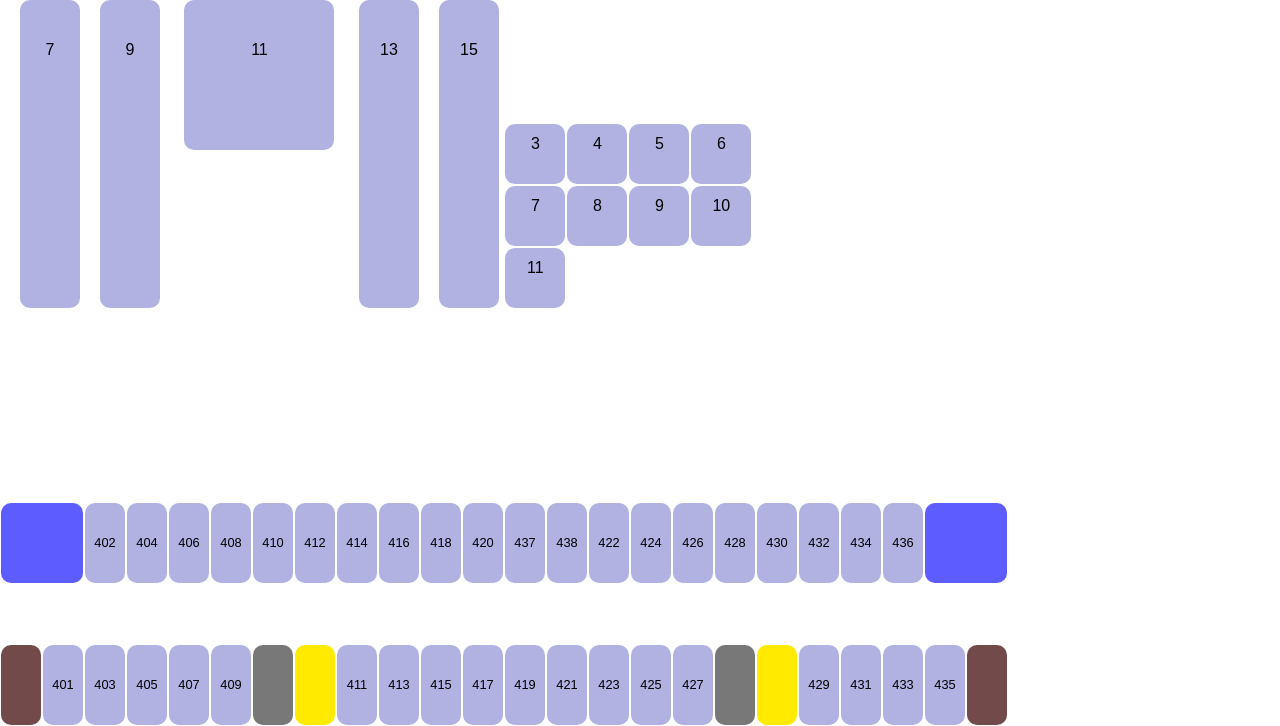
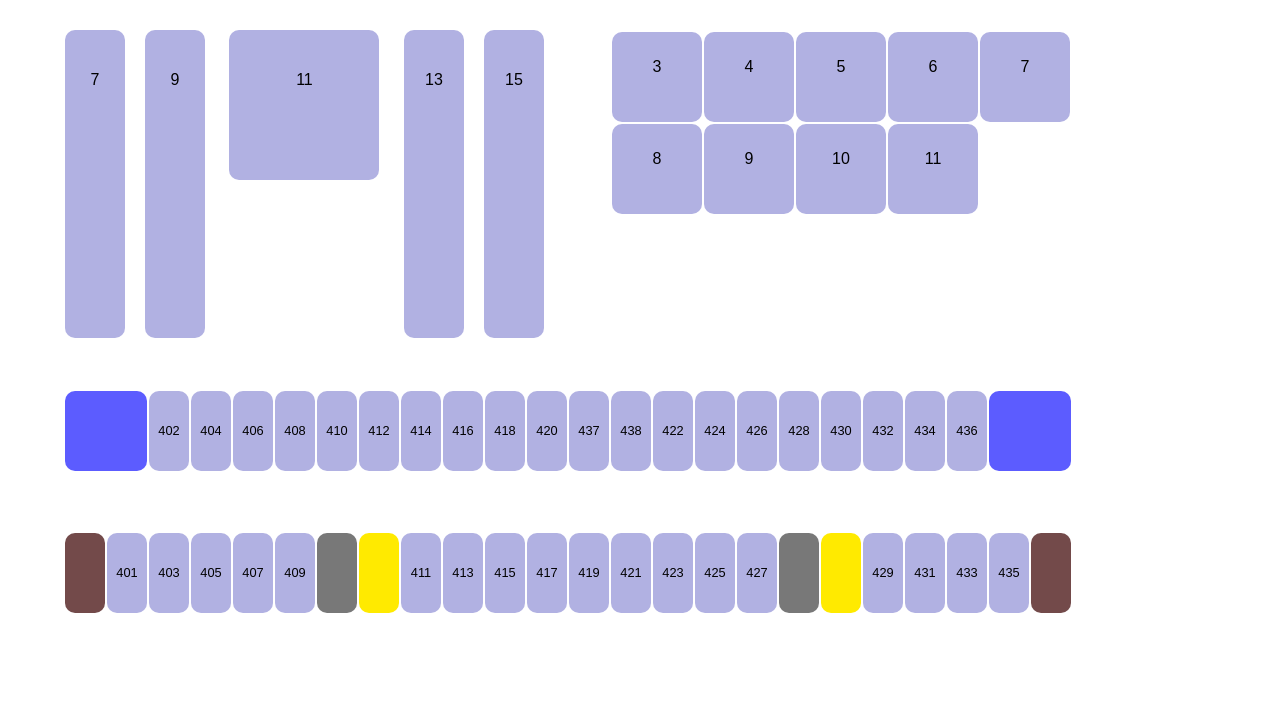
Before and after one commit to romashki-miethack2022/miet-home, a Django app: page / in a window 1280 px wide. Shown: the part 90-816 px from the top of the page. After the commit the page ends 703 px from the top, so only its background shows below. Run offline with Django 3.2, Linux system fonts and the light colour scheme.

Commit message:
Made design for schematic search

```diff
--- a/miethack2022/miethome/static/miethome/css/blocks.css
+++ b/miethack2022/miethome/static/miethome/css/blocks.css
@@ -1,13 +1,23 @@
+.blocks {
+    margin: 20px;
+}
+
 .block_of_housings {
-    height: 380px;
+    height: 340px;
+    width: 580px;
     display: inline-block;
 }
 
 .block_of_floors{
-    height: 380px;
-    width: 250px;
+    position: absolute;
+    margin-left: 10px;
+    height: 340px;
+    width: 460px;
     display: inline-block;
 }
 
 .block_of_rooms{
+    margin-top: 30px;
+    margin-left: 44px;
+    width: 1050px;
 }
--- a/miethack2022/miethome/static/miethome/css/floors.css
+++ b/miethack2022/miethome/static/miethome/css/floors.css
@@ -15,10 +15,21 @@
 
 .high{
     margin-left: 2px;
-    height: 60px;
-    width: 60px;
+    height: 90px;
+    width: 90px;
     display: inline-block;
-    line-height: 40px;
+}
+
+.floor_container_high{
+    margin-top: 10px;
+    height: 280px;
+    width: 460px;
+}
+
+.floor_container_short{
+    margin-top: 10px;
+    height: 280px;
+    width: 460px;
 }
 
 .floor:hover {
--- a/miethack2022/miethome/static/miethome/css/housing.css
+++ b/miethack2022/miethome/static/miethome/css/housing.css
@@ -1,4 +1,5 @@
 .housing {
+  margin-left: 35px;
   overflow-y: hidden;
   overflow-x: auto;
   white-space: nowrap;
@@ -6,7 +7,7 @@
 
 .building{
   height: 308px;
-  margin-left: 20px;
+  margin: 10px;
   text-align: center;
   display: inline-block;
   line-height: 100px;
@@ -20,7 +21,6 @@
 }
 
 .tall {
-
   display: inline;
 }
 
--- a/miethack2022/miethome/templates/miethome/index.html
+++ b/miethack2022/miethome/templates/miethome/index.html
@@ -7,7 +7,7 @@
 <link href="{% static 'miethome/css/rooms.css' %}" rel="stylesheet" />
 <link href="{% static 'miethome/css/housing.css' %}" rel="stylesheet" />
 <link href="{% static 'miethome/css/floors.css' %}" rel="stylesheet" />
-
+<div class="blocks">
     <div id="housings" class="block_of_housings">
         {% include "miethome/schemes/housings.html" %}
     </div>
@@ -17,6 +17,7 @@
     <div id="rooms" class="block_of_rooms">
         {% include "miethome/schemes/15/4.html" %}
     </div>
+</div>
 
 <script src="{% static 'miethome/js/rooms.js' %}"></script>
 <script src="{% static 'miethome/js/housing.js' %}"></script>
--- a/miethack2022/miethome/templates/miethome/schemes/long_floors.html
+++ b/miethack2022/miethome/templates/miethome/schemes/long_floors.html
@@ -1,3 +1,4 @@
+<div class="floor_container_high">
     <div class="floor high">3</div><!--
     --><div class="floor high">4</div><!--
     --><div class="floor high">5</div><!--
@@ -7,3 +8,4 @@
     --><div class="floor high">9</div><!--
     --><div class="floor high">10</div><!--
     --><div class="floor high">11</div>
+</div>
```
Also changed, not shown: miethack2022/miethome/templates/miethome/schemes/short_floors.html (+7 -5 lines). Lines whose indentation alone changed are shown as unchanged.
